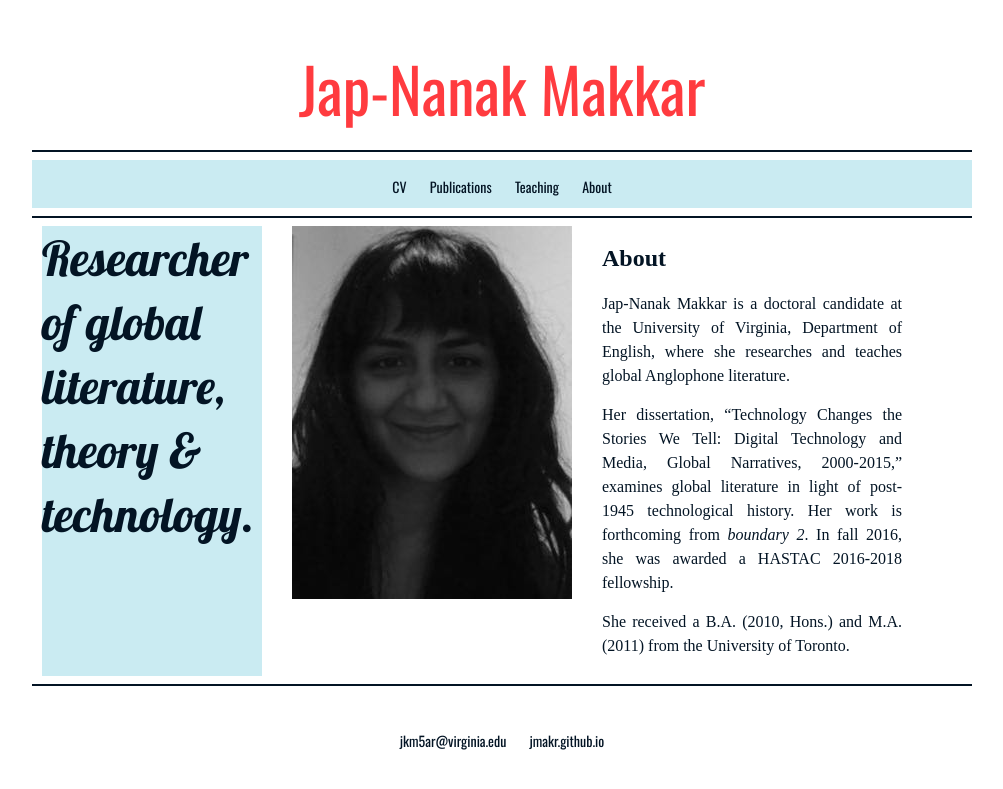
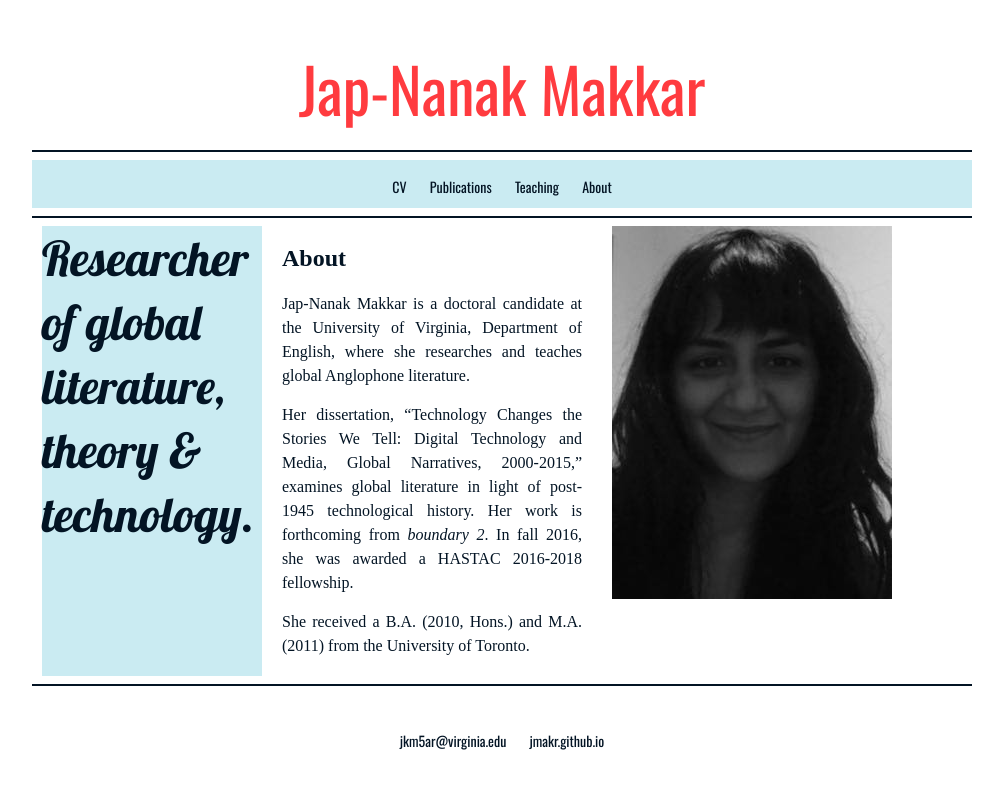
Before and after one commit to jmakr/jmakr.github.io, a Jekyll site: the page built from index.html, in a window 1280 px wide. Shown: the top 789 px of the page, without its empty margins (138-1141 px from the left). Built offline with Jekyll 4.4.1, drawn with Linux system fonts in a browser that asks for light colours; some web fonts are replaced.

Commit message:
Update index.html

```diff
--- a/index.html
+++ b/index.html
@@ -16,14 +16,6 @@ title: About
   	</div>
 
 
-   <div id="imagebox" class="article grid_4">
-
-	<div style="text-align:center;">
-	<img src="Black and white photo 6.jpg">
-	</div>
-
-   </div>
-
   <div id="blurb" class="article grid_4">
 
 
@@ -38,6 +30,13 @@ title: About
   </div>
 
 
+  <div id="imagebox" class="article grid_4">
+
+	<div style="text-align:center;">
+	<img src="Black and white photo 6.jpg">
+	</div>
+
+   </div>
 
 
 
```
